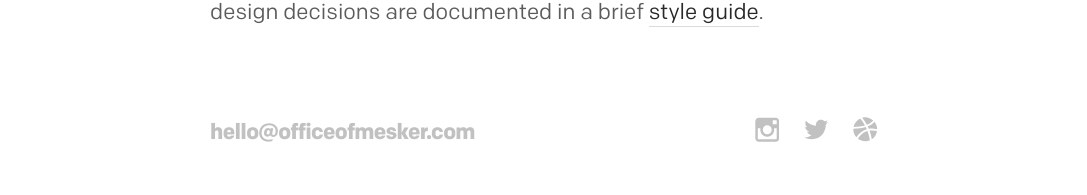
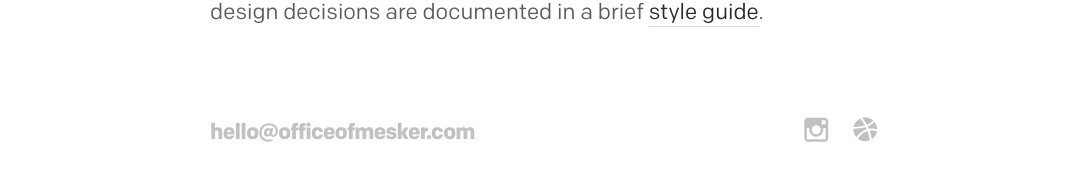
Before and after one commit to mesker/officeofmesker, a Jekyll site: the page built from index.html, in a window 1280 px wide. Shown: the part 1631-1826 px from the top of the page, without its empty margins (96-1183 px from the left). Built offline with Jekyll 4.4.1, drawn with Linux system fonts in a browser that asks for light colours; some web fonts are replaced.

Commit message:
Update component__site-footer.html
removed Twitter profile link

```diff
--- a/_includes/component__site-footer.html
+++ b/_includes/component__site-footer.html
@@ -8,9 +8,6 @@
 				<a class="site-footer__social-icon" href="http://instagram.com/michaelmesker/">
 					{% include icon__instagram.svg %}
 				</a>
-				<a class="site-footer__social-icon" href="https://twitter.com/meskermichael">
-					{% include icon__twitter.svg %}
-				</a>
 				<a class="site-footer__social-icon" href="https://dribbble.com/michaelmesker">
 					{% include icon__dribbble.svg %}
 				</a>
```
